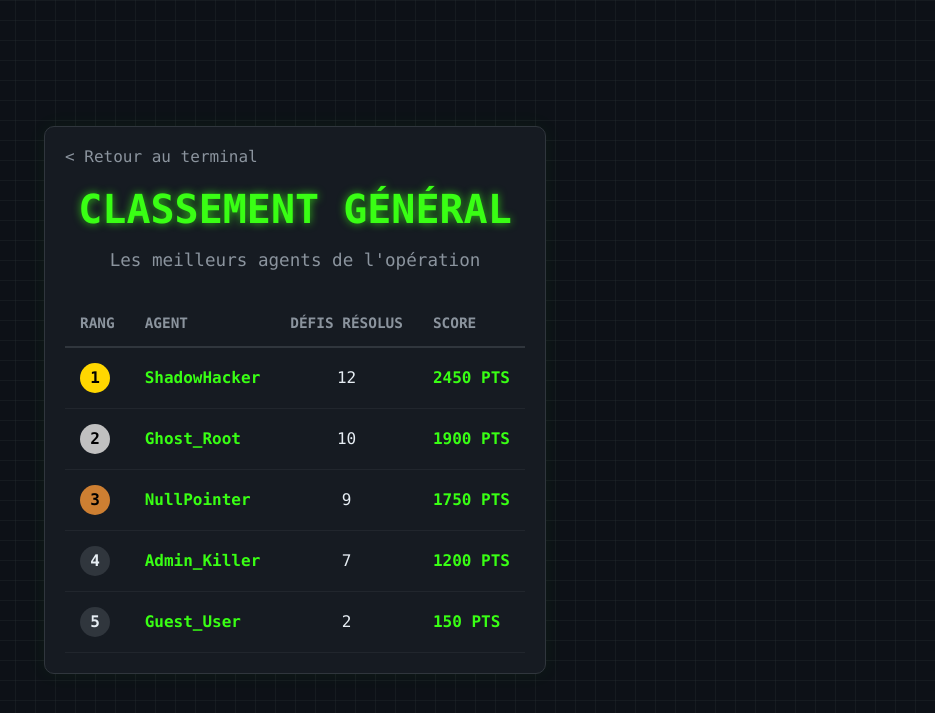
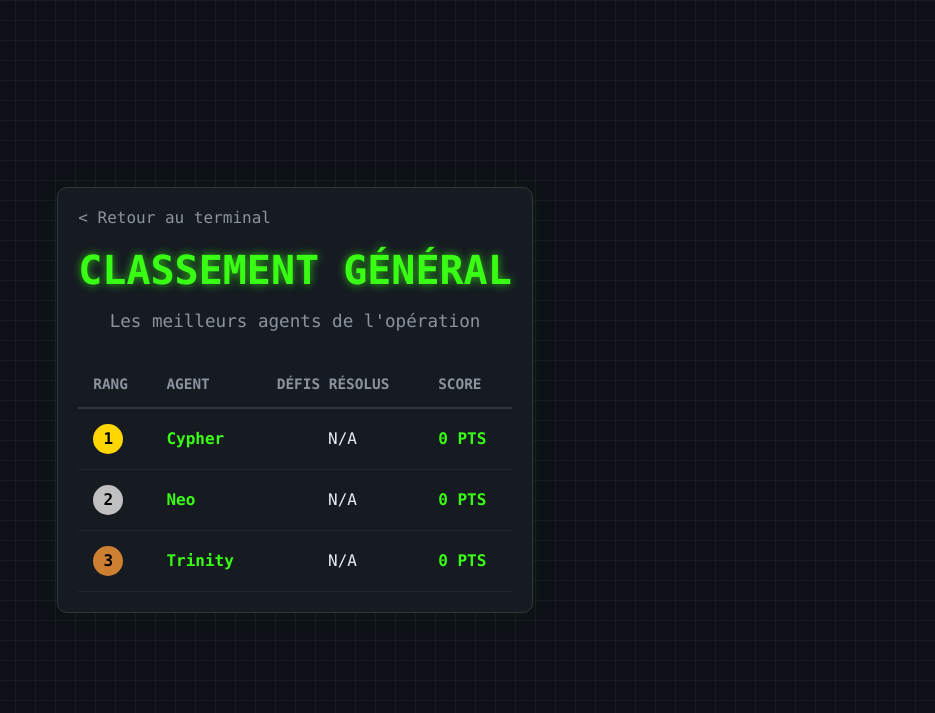
Before and after one commit to chapristi/ctf-experience, a PHP site: page /scoreboard in a window 1280 px wide. Shown: the top 713 px of the page, without its empty margins (345-1280 px from the left). Run offline with PHP 8.4, Linux system fonts and the light colour scheme; data comes from the database, SQL or seed files in the repository; some libraries are stand-ins or nearby versions.

Commit message:
add scoreboard db connection

```diff
--- a/app/Controller/ChallengeController.php
+++ b/app/Controller/ChallengeController.php
@@ -74,4 +74,9 @@
             echo json_encode(['success' => false, 'message' => 'Flag incorrect. Réessayez.']);
         }
     }
+
+    public function getGeneralScoreboard(){
+        $data = $this->urepo->getScoreboard();
+        $this->render('scoreboard', ['users' => $data]);
     }
+}
--- a/app/Repository/UserRepository.php
+++ b/app/Repository/UserRepository.php
@@ -28,18 +28,13 @@
     }
 
     public function getScoreboard(): array {
-        $sql = "SELECT u.id, u.nickname, COALESCE(SUM(c.points), 0) AS total_score
+        $sql = "SELECT u.id, u.nickname, u.score,
+                (SELECT COUNT(*) FROM solves s WHERE s.user_id = u.id) as solve_count
                 FROM users u
-                LEFT JOIN solves s ON u.id = s.user_id
-                LEFT JOIN challenges c ON s.challenge_id = c.id
-                GROUP BY u.id
-                ORDER BY total_score DESC";
+                ORDER BY u.score DESC, u.nickname ASC";
+
         $stmt = $this->db->query($sql);
-        $users = [];
-        while ($row = $stmt->fetch(PDO::FETCH_ASSOC)) {
-            $users[] = new User($row);
-        }
-        return $users;
+        return $stmt->fetchAll(PDO::FETCH_ASSOC);
     }
 
     public function processChallengeSolve(int $userId, int $challengeId): bool {
--- a/public/index.php
+++ b/public/index.php
@@ -15,7 +15,6 @@
 
 // Views
 $router->map('GET', '/', function() { require __DIR__ . '/../views/home.php'; });
-$router->map('GET', '/scoreboard', function() { require __DIR__ . '/../views/scoreboard.php'; });
 
 //CHALLENGES
 $router->map('GET', '/click-frenzy', function() { require __DIR__ . '/../views/click_frenzy/clik_frenzy.php'; });
@@ -27,11 +26,7 @@
 $router->map('GET', '/challenges', function() use ($db) { (new \App\Controller\ChallengeController($db))->index(); });
 $router->map('GET', '/challenge_details', function() use ($db) { (new \App\Controller\ChallengeController($db))->challengeDetails();});
 $router->map('POST', '/challenge/validateFlag', function() use ($db) { (new \App\Controller\ChallengeController($db))->submit(); });
-$router->map('GET', '/api/scoreboard', function() use ($db) {
-    $repo = new \App\Repository\UserRepository($db);
-    header('Content-Type: application/json');
-    echo json_encode($repo->getScoreboard());
-});
+$router->map('GET', '/scoreboard', function() use ($db) { (new \App\Controller\ChallengeController($db))->getGeneralScoreboard(); });
 
 $match = $router->match();
 
--- a/views/scoreboard.php
+++ b/views/scoreboard.php
@@ -1,13 +1,3 @@
-<?php
-$scores = [
-    ["rank" => 1, "pseudo" => "ShadowHacker", "challenges" => 12, "points" => 2450],
-    ["rank" => 2, "pseudo" => "Ghost_Root", "challenges" => 10, "points" => 1900],
-    ["rank" => 3, "pseudo" => "NullPointer", "challenges" => 9, "points" => 1750],
-    ["rank" => 4, "pseudo" => "Admin_Killer", "challenges" => 7, "points" => 1200],
-    ["rank" => 5, "pseudo" => "Guest_User", "challenges" => 2, "points" => 150],
-];
-?>
-
 <!DOCTYPE html>
 <html lang="fr">
 <head>
@@ -111,14 +101,21 @@
         </tr>
         </thead>
         <tbody>
-        <?php foreach ($scores as $user): ?>
-            <tr>
-                <td><span class="rank-badge"><?= $user['rank'] ?></span></td>
-                <td><span class="pseudo"><?= $user['pseudo'] ?></span></td>
-                <td class="challenges-resolved"><?= $user['challenges'] ?></td>
-                <td class="points-total"><?= $user['points'] ?> PTS</td>
-            </tr>
-        <?php endforeach; ?>
+            <?php $rank = 1; ?>
+            <?php foreach ($users as $user): ?>
+                <tr>
+                    <td><span class="rank-badge"><?= $rank ?></span></td>
+
+                    <td><span class="pseudo"><?= htmlspecialchars($user['nickname']) ?></span></td>
+
+                    <td class="challenges-resolved">
+                        <?= $user->solve_count ?? 'N/A' ?>
+                    </td>
+
+                    <td class="points-total"><?= $user['score'] ?> PTS</td>
+                </tr>
+                <?php $rank++; ?>
+            <?php endforeach; ?>
         </tbody>
     </table>
 </div>
```
Lines whose indentation alone changed are shown as unchanged.
